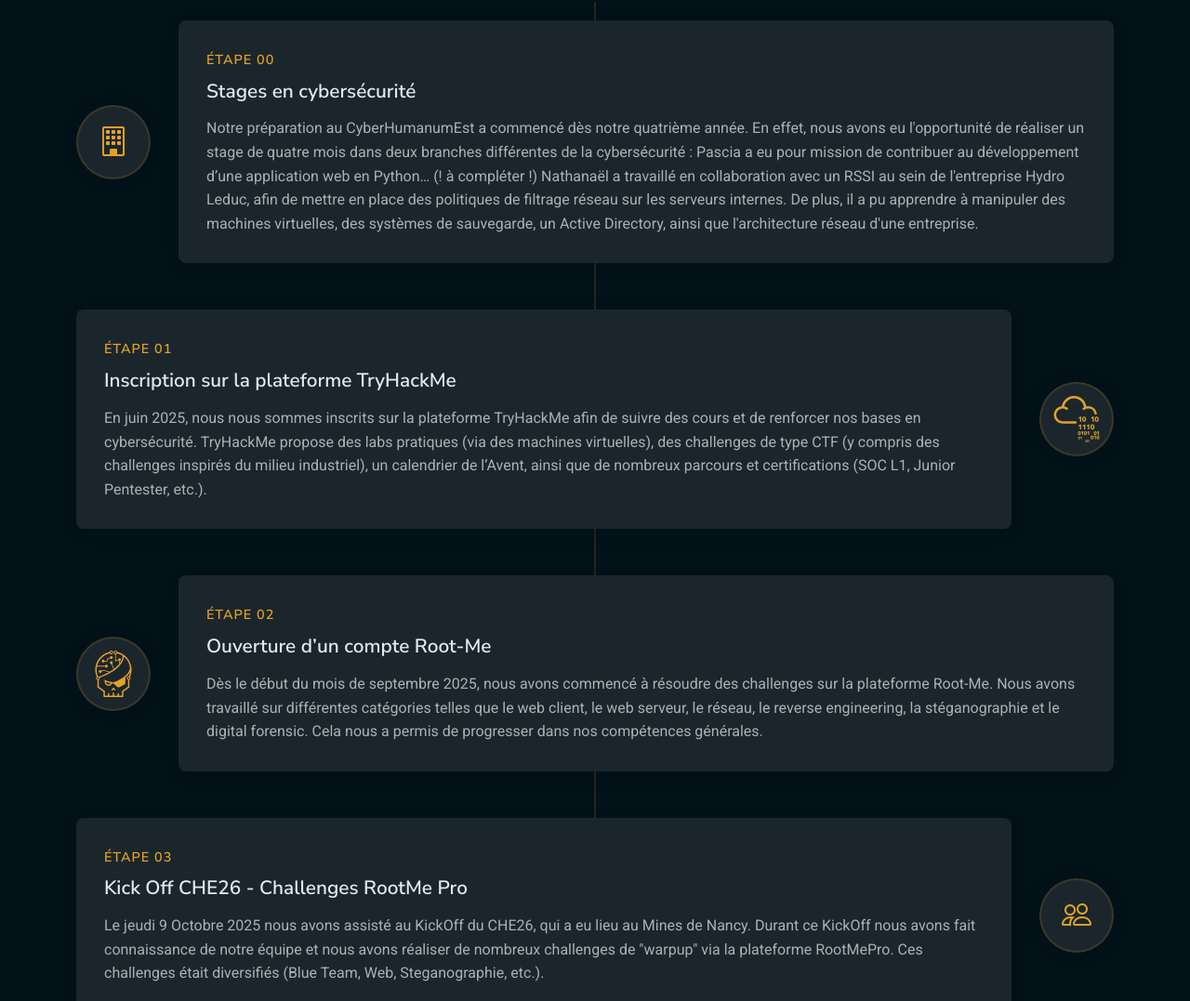
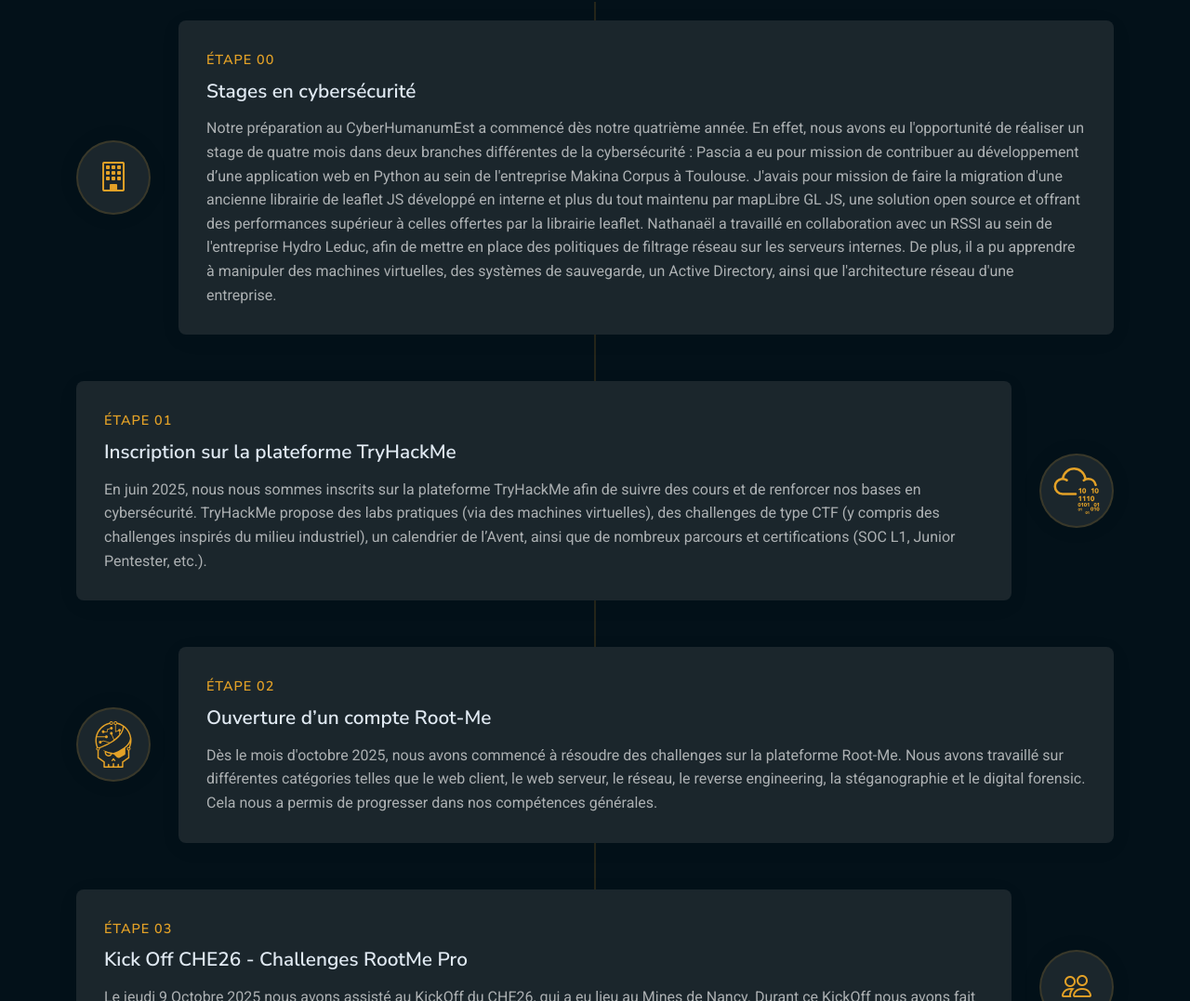
Before and after one commit to kayarhabby/cyber-humanum-est-website-pres, a website: page index.html in a window 1280 px wide. Shown: the part 1520-2597 px from the top of the page at 93% size. Drawn offline with Linux system fonts and the light colour scheme.

Commit message:
update préparation

```diff
--- a/index.html
+++ b/index.html
@@ -194,9 +194,9 @@
                 <p>
                 Notre préparation au CyberHumanumEst a commencé dès notre quatrième année.
                 En effet, nous avons eu l'opportunité de réaliser un stage de quatre mois dans deux branches différentes de la cybersécurité :
-
-                Pascia a eu pour mission de contribuer au développement d’une application web en Python… (! à compléter !)
-
+                Pascia a eu pour mission de contribuer au développement d’une application web en Python au sein de l'entreprise Makina Corpus à Toulouse.
+                  J'avais pour mission de faire la migration d'une ancienne librairie de leaflet JS développé en interne et plus du tout maintenu par mapLibre GL JS,
+                  une solution open source et offrant des performances supérieur à celles offertes par la librairie leaflet.
                 Nathanaël a travaillé en collaboration avec un RSSI au sein de l'entreprise Hydro Leduc, afin de mettre en place des politiques de filtrage réseau sur les serveurs internes.
                 De plus, il a pu apprendre à manipuler des machines virtuelles, des systèmes de sauvegarde, un Active Directory, ainsi que l'architecture réseau d'une entreprise.
                 </p>
@@ -231,7 +231,7 @@
                 <span class="step-number">Étape 02</span>
                 <h3>Ouverture d’un compte Root-Me</h3>
                 <p>
-                Dès le début du mois de septembre 2025, nous avons commencé à résoudre des challenges sur la plateforme Root-Me.
+                Dès le mois d'octobre 2025, nous avons commencé à résoudre des challenges sur la plateforme Root-Me.
                 Nous avons travaillé sur différentes catégories telles que le web client, le web serveur, le réseau, le reverse engineering,
                 la stéganographie et le digital forensic.
                 Cela nous a permis de progresser dans nos compétences générales.
```
